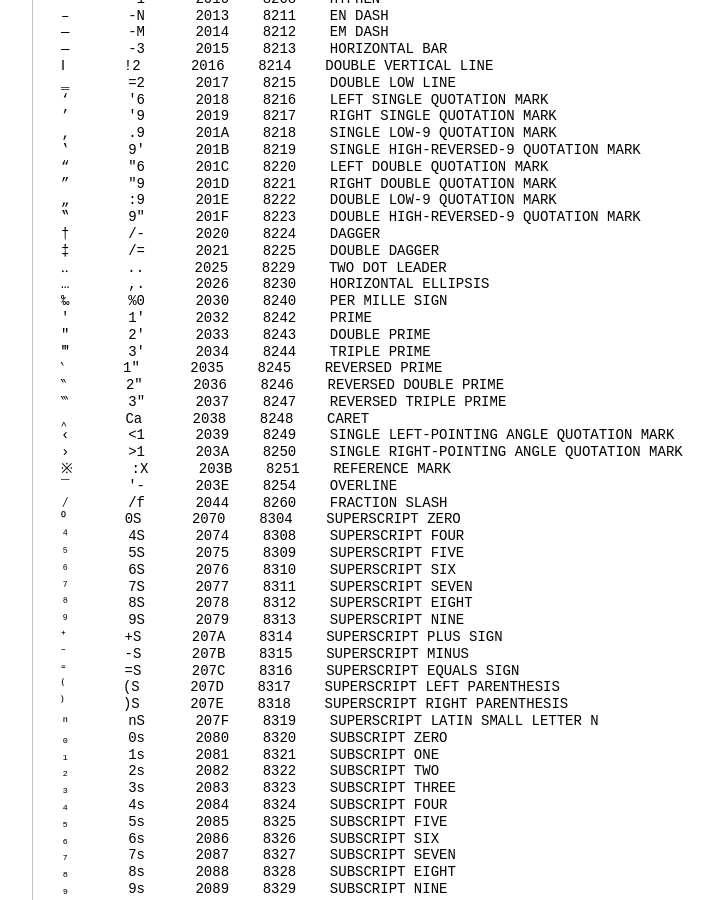
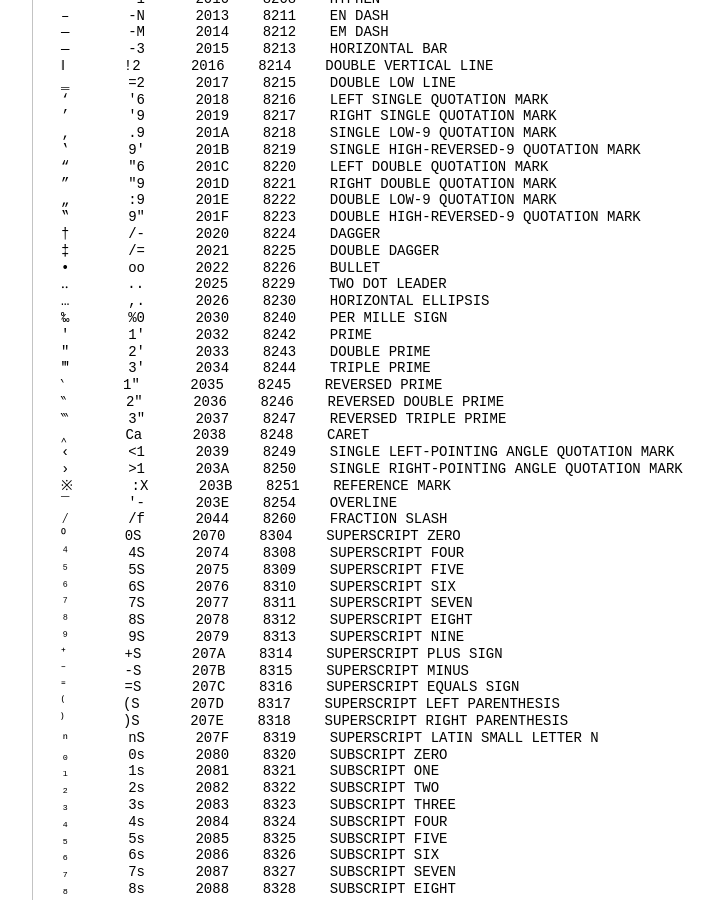
Before and after one commit to vim-jp/vimdoc-en, a Jekyll site: the page built from digraph.html, in a window 1280 px wide and 900 px high, scrolled down 15447 px. Shown: the whole window, without its empty margins (340-1053 px from the left). Built offline with Jekyll 4.4.1, drawn with Linux system fonts in a browser that asks for light colours; nearby versions of some CDN libraries; comment, search, counter and statistics services are not loaded.

Commit message:
Generated by Travis JOB 1328.1
https://travis-ci.org/vim-jp/vimdoc-en/builds/725436971

```diff
--- a/digraph.html
+++ b/digraph.html
@@ -926,6 +926,7 @@ If your Vim is compiled with&nbsp;<a class="Identifier" href="mbyte.html#multiby
 ‟&nbsp;&nbsp;&nbsp;&nbsp;&nbsp;&nbsp; 9&quot;&nbsp;&nbsp;&nbsp;&nbsp;&nbsp;&nbsp;201F&nbsp;&nbsp;&nbsp;&nbsp;8223&nbsp;&nbsp;&nbsp;&nbsp;DOUBLE HIGH-REVERSED-9 QUOTATION MARK<br>
 †&nbsp;&nbsp;&nbsp;&nbsp;&nbsp;&nbsp; /-&nbsp;&nbsp;&nbsp;&nbsp;&nbsp;&nbsp;2020&nbsp;&nbsp;&nbsp;&nbsp;8224&nbsp;&nbsp;&nbsp;&nbsp;DAGGER<br>
 ‡&nbsp;&nbsp;&nbsp;&nbsp;&nbsp;&nbsp; /=&nbsp;&nbsp;&nbsp;&nbsp;&nbsp;&nbsp;2021&nbsp;&nbsp;&nbsp;&nbsp;8225&nbsp;&nbsp;&nbsp;&nbsp;DOUBLE DAGGER<br>
+•&nbsp;&nbsp;&nbsp;&nbsp;&nbsp;&nbsp; oo&nbsp;&nbsp;&nbsp;&nbsp;&nbsp;&nbsp;2022&nbsp;&nbsp;&nbsp;&nbsp;8226&nbsp;&nbsp;&nbsp;&nbsp;BULLET<br>
 ‥&nbsp;&nbsp;&nbsp;&nbsp;&nbsp;&nbsp; ..&nbsp;&nbsp;&nbsp;&nbsp;&nbsp;&nbsp;2025&nbsp;&nbsp;&nbsp;&nbsp;8229&nbsp;&nbsp;&nbsp;&nbsp;TWO DOT LEADER<br>
 …&nbsp;&nbsp;&nbsp;&nbsp;&nbsp;&nbsp; ,.&nbsp;&nbsp;&nbsp;&nbsp;&nbsp;&nbsp;2026&nbsp;&nbsp;&nbsp;&nbsp;8230&nbsp;&nbsp;&nbsp;&nbsp;HORIZONTAL ELLIPSIS<br>
 ‰&nbsp;&nbsp;&nbsp;&nbsp;&nbsp;&nbsp; %0&nbsp;&nbsp;&nbsp;&nbsp;&nbsp;&nbsp;2030&nbsp;&nbsp;&nbsp;&nbsp;8240&nbsp;&nbsp;&nbsp;&nbsp;PER MILLE SIGN<br>
```
